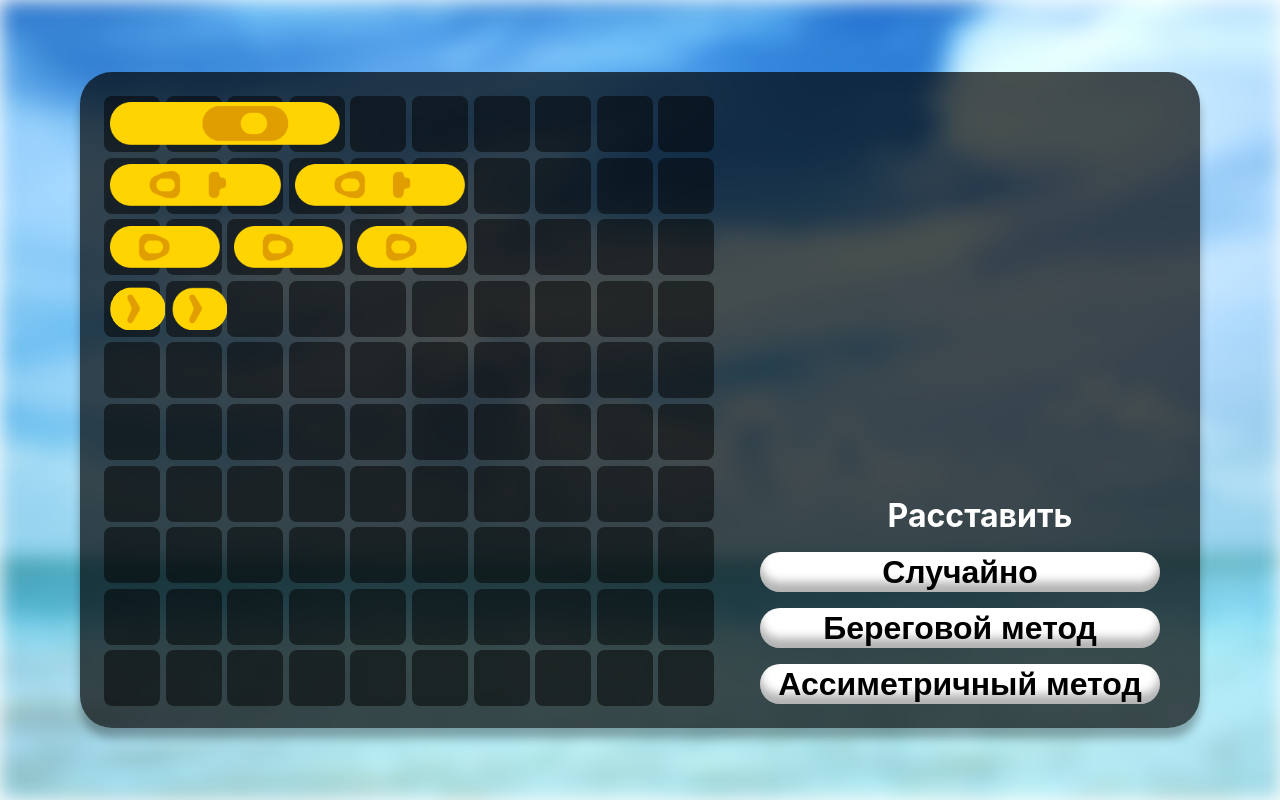
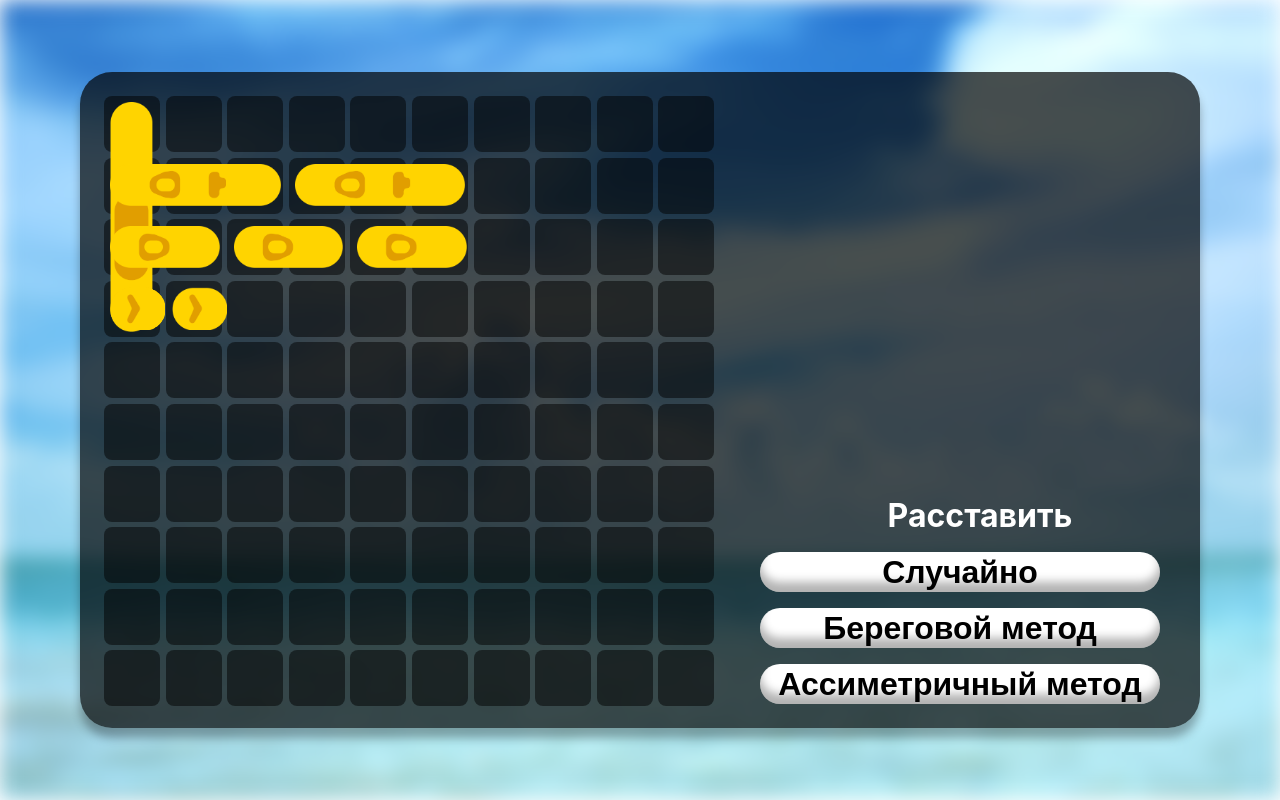
Before and after one commit to SecurityTrip/PE_frontend, a React (Create React App) app: page /fieldedit in a window 1280 px wide. Built offline with nearby package versions, Linux system fonts and the light colour scheme.

Commit message:
это полнейший б**з**ц но это почти готово

```diff
--- a/src/App.js
+++ b/src/App.js
@@ -1,5 +1,5 @@
 import './App.css';
-import React, { useState, useMemo, useRef } from 'react';
+import React, { useState, useMemo, useRef, useEffect } from 'react';
 import logolabelimg from './лого_надпись.png';
 import logoimgimg from './лого_корабль.png';
 import { BrowserRouter as Router, Route, Routes, useNavigate,Link } from 'react-router-dom';
@@ -373,27 +373,212 @@ function MenuComponent({ selctdMenu, children }) {
 }
 function FieldEdit() {
     const navigate = useNavigate();
+    const [movinShip, setMS] = useState(-1);
     function handleClick() {
         navigate('/match');
     }
+    const [mos, setMos] = useState(null);
 
     const grid = useMemo(() => {
         let trt = []
+        let id = 0;
         for (let y = 0; y < 10; y++)
-            for (let x = 0; x < 10; x++)
-                trt.push({ x, y });
+            for (let x = 0; x < 10; x++) {
+                trt.push({ id, x, y });
+                id++;
+            }
+
         return trt;
     })
-    function MouseDown(i) {
+    function MouseDown(e,i) {
+        setMos([e.screenX, e.screenY]);
+        const ships = shipsRef.current;
+        ships[i].px = ships[i].rqx;
+        ships[i].py = ships[i].rqy;
+        setMS(i);
+    }
+    function MouseMove(e) {
+        if (movinShip > -1) {
+            const ships = shipsRef.current;
+            ships[movinShip].rqx = ships[movinShip].px + (e.screenX - mos[0]);
+            ships[movinShip].rqy = ships[movinShip].py + (e.screenY - mos[1]);
+            console.log(ships[movinShip].rqy,movinShip);
+        }
+    }
+    function MouseUp(e) {
+        if (movinShip > -1) {
+            const ships = shipsRef.current;
+            ships[movinShip].rqx = ships[movinShip].px + (e.x - mos[0]);
+            ships[movinShip].rqy = ships[movinShip].py + (e.y - mos[1]);
+            let qbob = scrtogrid(ships[movinShip].rqx);
+            let bbob = scrtogrid(ships[movinShip].rqy);
+            ships[movinShip].rqx = gridtoscr(qbob);
+            ships[movinShip].rqy = gridtoscr(bbob);
+            //for (let y = 0; y < 10; y++)
+            //    for (let x = 0; x < 10; x++) {
+            //        if (field[y][x] == 1) field[y][x] = 0;
+            //    }
+            //переделать под проверку поля всего
+            if (mos[0] == e.x && mos[1] == e.y) {
+                if (ships[movinShip].rot == 0)
+                    ships[movinShip].rot = 1;
+                else
+                    ships[movinShip].rot = 0;
+            }
+            //переделать под проверку поля всего
+            //if (bbob >= 0 && bbob < 10 && qbob >= 0 && qbob < 10)
+            //    field[bbob][qbob] = 1;
+            //if (ships[imove].rot == 0) {
+            //    if (bbob >= 0 && bbob < 10 && qbob+1 >= 0 && qbob+1 < 10)
+            //        field[bbob][qbob + 1] = 1;
+            //    if (bbob >= 0 && bbob < 10 && qbob+2 >= 0 && qbob+2 < 10)
+            //        field[bbob][qbob + 2] = 1;
+            //    if (bbob >= 0 && bbob < 10 && qbob+3 >= 0 && qbob+3 < 10)
+            //    field[bbob][qbob + 3] = 1;
+            //}
+            //else {
+            //    if (bbob+1 >= 0 && bbob+1 < 10 && qbob >= 0 && qbob < 10)
+            //        field[bbob + 1][qbob] = 1;
+            //    if (bbob+2 >= 0 && bbob+2 < 10 && qbob >= 0 && qbob < 10)
+            //        field[bbob + 2][qbob] = 1;
+            //    if (bbob+3 >= 0 && bbob+3 < 10 && qbob >= 0 && qbob < 10)
+            //    field[bbob + 3][qbob] = 1;
+            //}
 
+
+            setMos(null)
+            setMS(-1);
+        }
     }
+    const lastFrameTime = useRef(0);
+    const requestRef = useRef();
+    const [tick, setTick] = useState(0);
+    const render = (time) => {
+        // Вызывается каждый кадр (60 Гц ≈ каждые 16.6 мс)
+        const deltaTime = time - lastFrameTime.current;
+        lastFrameTime.current = time;
+        for (let i = 0; i < 9; i++) {
 
+            const ships = shipsRef.current;
+            ships[i].tx += (ships[i].rqx - ships[i].tx) * 0.1;
+            ships[i].ty += (ships[i].rqy - ships[i].ty) * 0.1;
+
+            console.log(ships[8]);
+        }
+        setTick(t => t + 1); // заставляем React перерисоваться
+        // Перезапустить цикл
+        requestRef.current = requestAnimationFrame(render);
+    };
+    useEffect(() => {
+        requestRef.current = requestAnimationFrame(render);
+        return () => cancelAnimationFrame(requestRef.current);
+    }, []);
+    function scrtogrid(pos) {
+        return Math.round(pos / 1 - 1.5);
+    }
+    function gridtoscr(pos) {
+        return (pos + 1.5) * 1;
+    }
+    const shipsRef =useRef( [
+        {
+            px: gridtoscr(14),
+            py: gridtoscr(3),
+            rqx: gridtoscr(14),
+            rqy: gridtoscr(3),
+            tx: gridtoscr(14),
+            ty: gridtoscr(3),
+            len: 1,
+            rot: 0
+        },
+        {
+            px: gridtoscr(13),
+            py: gridtoscr(3),
+            rqx: gridtoscr(13),
+            rqy: gridtoscr(3),
+            tx: gridtoscr(13),
+            ty: gridtoscr(3),
+            len: 1,
+            rot: 0
+        },
+        {
+            px: gridtoscr(12),
+            py: gridtoscr(3),
+            rqx: gridtoscr(12),
+            rqy: gridtoscr(3),
+            tx: gridtoscr(12),
+            ty: gridtoscr(3),
+            len: 1,
+            rot: 0
+        },
+        {
+            px: gridtoscr(11),
+            py: gridtoscr(3),
+            rqx: gridtoscr(11),
+            rqy: gridtoscr(3),
+            tx: gridtoscr(11),
+            ty: gridtoscr(3),
+            len: 1,
+            rot: 0
+        },
+        {
+            px: gridtoscr(13),
+            py: gridtoscr(2),
+            rqx: gridtoscr(13),
+            rqy: gridtoscr(2),
+            tx: gridtoscr(13),
+            ty: gridtoscr(2),
+            len: 2,
+            rot: 0
+        },
+        {
+            px: gridtoscr(11),
+            py: gridtoscr(2),
+            rqx: gridtoscr(11),
+            rqy: gridtoscr(2),
+            tx: gridtoscr(11),
+            ty: gridtoscr(2),
+            len: 2,
+            rot: 0
+        },
+        {
+            px: gridtoscr(14),
+            py: gridtoscr(1),
+            rqx: gridtoscr(14),
+            rqy: gridtoscr(1),
+            tx: gridtoscr(14),
+            ty: gridtoscr(1),
+            len: 3,
+            rot: 0
+        },
+        {
+            px: gridtoscr(11),
+            py: gridtoscr(1),
+            rqx: gridtoscr(11),
+            rqy: gridtoscr(1),
+            tx: gridtoscr(11),
+            ty: gridtoscr(1),
+            len: 3,
+            rot: 0
+        },
+        {
+            px: 0,
+            py: 0,
+            rqx: 0,
+            rqy: 0,
+            tx: 0,
+            ty: 0,
+            len: 4,
+            rot: 0
+        },
+    ])
+    const ships = shipsRef.current;
     return (
         <header className="App-header">
             <div className="bckgr"></div>
-            <div className="fieldEditBigTab">
+            <div className="fieldEditBigTab" onMouseUp={(e) => MouseUp(e)} onMouseMove={(e)=>MouseMove(e)}>
                 {grid.map(el =>
-                    <div style={{
+                    <div key= {el.id} style={{
+
                         position: 'absolute',
                         left: el.x*7.7 + 3+'vh',
                         top: el.y*7.7 + 3 + 'vh',
@@ -414,16 +599,16 @@ function FieldEdit() {
                 <button className='fieldButt' style={{ top: '60vh' }}>Случайно</button>
                 <button className='fieldButt' style={{ top: '67vh' }}>Береговой метод</button>
                 <button className='fieldButt' style={{ top: '74vh' }}>Ассиметричный метод</button>
-                <img alt='' onMouseDown={MouseDown(0)} src={p4} style={{ height: '5.3vh', position: 'absolute', transform: 'rotate(0deg)', left: '3.8vh', top:'3.8vh' }}></img>
-                <img alt='' onMouseDown={MouseDown(1)} src={p3} style={{ height: '5.3vh', position: 'absolute', transform: 'rotate(0deg)', left: '3.8vh', top: '11.5vh' }}></img>
-                <img alt='' onMouseDown={MouseDown(2)} src={p3} style={{ height: '5.3vh', position: 'absolute', transform: 'rotate(0deg)', left: '26.9vh', top: '11.5vh' }}></img>
-                <img alt='' onMouseDown={MouseDown(3)} src={p2} style={{ height: '5.3vh', position: 'absolute', transform: 'rotate(0deg)', left: '3.8vh', top: '19.2vh' }}></img>
-                <img alt='' onMouseDown={MouseDown(4)} src={p2} style={{ height: '5.3vh', position: 'absolute', transform: 'rotate(0deg)', left: '19.2vh', top: '19.2vh' }}></img>
-                <img alt='' onMouseDown={MouseDown(5)} src={p2} style={{ height: '5.3vh', position: 'absolute', transform: 'rotate(0deg)', left: '34.6vh', top: '19.2vh' }}></img>
-                <img alt='' onMouseDown={MouseDown(6)} src={p1} style={{ height: '5.3vh', position: 'absolute', transform: 'rotate(0deg)', left: '3.8vh', top: '26.9vh' }}></img>
-                <img alt='' onMouseDown={MouseDown(7)} src={p1} style={{ height: '5.3vh', position: 'absolute', transform: 'rotate(0deg)', left: '11.5vh', top: '26.9vh' }}></img>
-                <img alt='' onMouseDown={MouseDown(8)} src={p1} style={{ height: '5.3vh', position: 'absolute', transform: 'rotate(0deg)', left: '3.8vh', top: '26.9vh' }}></img>
-                <img alt='' onMouseDown={MouseDown(9)} src={p1} style={{ height: '5.3vh', position: 'absolute', transform: 'rotate(0deg)', left: '3.8vh', top: '26.9vh' }}></img>
+                <img draggable={false} alt='' onMouseDown={(e) => MouseDown(e, 8)} src={p4} style={{ height: '5.3vh', position: 'absolute', transform: 1 ? 'rotate(90deg) translate(0, -100%)' : 'rotate(0deg)', transformOrigin: 'top left', left: 3.8 + ships[8].tx * 7.7 + 'vh', top: 3.8 + ships[8].ty * 7.7 + 'vh' }}></img>
+                <img draggable={false} alt='' onMouseDown={(e) => MouseDown(e,1)} src={p3} style={{ height: '5.3vh', position: 'absolute', transform: 0 ? 'rotate(90deg) translate(0, -100%)' : 'rotate(0deg)', transformOrigin: 'top left', left: '3.8vh', top: '11.5vh' }}></img>
+                <img draggable={false} alt='' onMouseDown={(e) => MouseDown(e,2)} src={p3} style={{ height: '5.3vh', position: 'absolute', transform: 0 ? 'rotate(90deg) translate(0, -100%)' : 'rotate(0deg)', transformOrigin: 'top left', left: '26.9vh', top: '11.5vh' }}></img>
+                <img draggable={false} alt='' onMouseDown={(e) => MouseDown(e,3)} src={p2} style={{ height: '5.3vh', position: 'absolute', transform: 0 ? 'rotate(90deg) translate(0, -100%)' : 'rotate(0deg)', transformOrigin: 'top left', left: '3.8vh', top: '19.2vh' }}></img>
+                <img draggable={false} alt='' onMouseDown={(e) => MouseDown(e,4)} src={p2} style={{ height: '5.3vh', position: 'absolute', transform: 0 ? 'rotate(90deg) translate(0, -100%)' : 'rotate(0deg)', transformOrigin: 'top left', left: '19.2vh', top: '19.2vh' }}></img>
+                <img draggable={false} alt='' onMouseDown={(e) => MouseDown(e,5)} src={p2} style={{ height: '5.3vh', position: 'absolute', transform: 0 ? 'rotate(90deg) translate(0, -100%)' : 'rotate(0deg)', transformOrigin: 'top left', left: '34.6vh', top: '19.2vh' }}></img>
+                <img draggable={false} alt='' onMouseDown={(e) => MouseDown(e,6)} src={p1} style={{ height: '5.3vh', position: 'absolute', transform: 0 ? 'rotate(90deg) translate(0, -100%)' : 'rotate(0deg)', transformOrigin: 'top left', left: '3.8vh', top: '26.9vh' }}></img>
+                <img draggable={false} alt='' onMouseDown={(e) => MouseDown(e,7)} src={p1} style={{ height: '5.3vh', position: 'absolute', transform: 0 ? 'rotate(90deg) translate(0, -100%)' : 'rotate(0deg)', transformOrigin: 'top left', left: '11.5vh', top: '26.9vh' }}></img>
+                <img draggable={false} alt='' onMouseDown={(e) => MouseDown(e,0)} src={p1} style={{ height: '5.3vh', position: 'absolute', transform: 0 ? 'rotate(90deg) translate(0, -100%)' : 'rotate(0deg)', transformOrigin: 'top left', left: '3.8vh', top: '26.9vh' }}></img>
+                <img draggable={false} alt='' onMouseDown={(e) => MouseDown(e,9)} src={p1} style={{ height: '5.3vh', position: 'absolute', transform: 0 ? 'rotate(90deg) translate(0, -100%)' : 'rotate(0deg)', transformOrigin: 'top left', left: '3.8vh', top: '26.9vh' }}></img>
             </div>
 
         </header>
```
